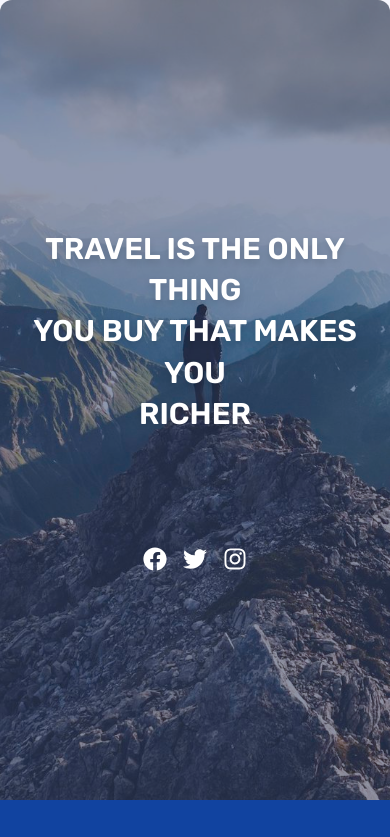
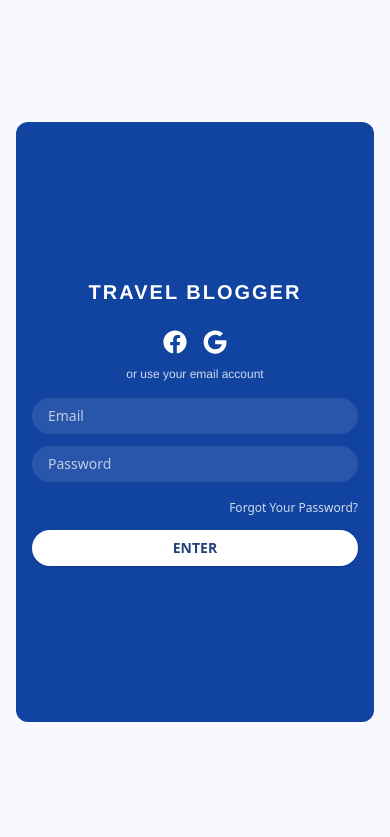
Before and after one commit to souravsolutions/MERN-Travel-blog, a React (Vite) app in the folder frontend/: page /login in a window 390 px wide. Shown: the top 837 px of the page. Built offline with nearby package versions, Linux system fonts and the light colour scheme; no server answers.

Commit message:
addSignup

```diff
--- a/frontend/package.json
+++ b/frontend/package.json
@@ -19,6 +19,7 @@
     "react-dom": "^19.1.0",
     "react-icons": "^5.5.0",
     "react-router-dom": "^7.7.1",
+    "sonner": "^2.0.7",
     "tailwindcss": "^4.1.11",
     "zustand": "^5.0.7"
   },
--- a/frontend/src/App.jsx
+++ b/frontend/src/App.jsx
@@ -1,8 +1,4 @@
-import {
-  BrowserRouter as Router,
-  Routes,
-  Route,
-} from "react-router-dom";
+import { BrowserRouter as Router, Routes, Route } from "react-router-dom";
 import { useEffect } from "react";
 import Home from "./pages/Home/Home";
 import Login from "./pages/Auth/Login";
@@ -10,6 +6,8 @@ import SignUp from "./pages/Auth/SignUp";
 import Front from "./pages/front";
 import SingelStory from "./components/SingelStory";
 import useAuthStore from "./context/AuthContext";
+import UserStory from "./components/UserStory";
+import { Toaster } from "sonner";
 
 function App() {
   const { fetchUser, user } = useAuthStore();
@@ -29,7 +27,9 @@ function App() {
           <Route path='/signup' element={<SignUp />} />
           <Route path='/dashboard' element={<Home />} />
           <Route path='/dashboard/:id' element={<SingelStory />} />
+          <Route path='/YourStory' element={<UserStory />} />
         </Routes>
+        <Toaster richColors position='top-right' />
       </Router>
     </div>
   );
--- a/frontend/src/components/Body.jsx
+++ b/frontend/src/components/Body.jsx
@@ -4,9 +4,10 @@ import { Heart } from "lucide-react";
 import useAuthStore from "../context/AuthContext";
 
 function Body() {
-  const stories = useAuthStore((state) => state.stories);
-  const likes = useAuthStore((state) => state.likes);
-  const user = useAuthStore((state) => state.user);
+  // const stories = useAuthStore((state) => state.stories);
+  // const likes = useAuthStore((state) => state.likes);
+  // const user = useAuthStore((state) => state.user);
+  const { stories, likes, user } = useAuthStore();
 
   const [updating, setUpdating] = useState(null);
 
--- a/frontend/src/components/Navbar.jsx
+++ b/frontend/src/components/Navbar.jsx
@@ -24,7 +24,7 @@ function Navbar() {
             Dashboard
           </a>
           <a
-            href='/stories'
+            href='/YourStory'
             className='text-slate-600 hover:text-blue-600 transition-colors duration-200'
           >
             My Stories
@@ -81,7 +81,7 @@ function Navbar() {
           Dashboard
         </a>
         <a
-          href='/stories'
+          href='/YourStory'
           className='text-slate-600 hover:text-blue-600 transition-colors duration-200'
         >
           My Stories
--- /dev/null
+++ b/frontend/src/components/UserStory.jsx
@@ -0,0 +1,9 @@
+import React from 'react'
+
+function UserStory() {
+  return (
+    <div>UserStory</div>
+  )
+}
+
+export default UserStory
--- a/frontend/src/pages/Auth/Login.jsx
+++ b/frontend/src/pages/Auth/Login.jsx
@@ -6,6 +6,7 @@ import { FaGoogle } from "react-icons/fa";
 import ApiClient from "../../service/apiClient.js";
 import { useNavigate } from "react-router-dom";
 import useAuthStore from "../../context/AuthContext";
+
 function Login() {
   const [email, setEmail] = useState("");
   const [password, setPassword] = useState("");
@@ -25,21 +26,25 @@ function Login() {
       allStory(storiesRes.data.data);
 
       navigate("/dashboard");
+      window.location.reload();
     } catch (err) {
       console.error("Login error:", err);
     }
   };
 
   return (
-    <div className='min-h-screen w-full flex items-center justify-center bg-[#F8F8FF]'>
-      <div className='flex flex-col md:flex-row rounded-xl shadow-2xl overflow-hidden bg-white/90 w-full max-w-7xl min-h-[700px] box-shadow: rgba(0, 0, 0, 0.25) 0px 14px 28px, rgba(0, 0, 0, 0.22) 0px 10px 10px;'>
-        <div className='md:flex-1 relative bg-cover bg-center h-200 bg-[url(/login-image.jpeg)] '>
-          <div className='absolute inset-0 bg-[rgba(32,50,99,0.5)] flex flex-col items-center justify-center h-full gap-20'>
-            <h2 className='text-white text-3xl font-semibold text-center mb-8 leading-snug drop-shadow-md font-display2'>
-              TRAVEL IS THE ONLY THING <br /> YOU BUY THAT MAKES YOU <br />{" "}
+    <div className='min-h-screen w-full flex items-center justify-center bg-[#F8F8FF] p-4'>
+      <div className='flex flex-col sm:flex-row rounded-xl overflow-hidden bg-white/90 w-full max-w-7xl min-h-[600px] sm:min-h-[700px] shadow-[rgba(0,0,0,0.25)_0px_14px_28px,rgba(0,0,0,0.22)_0px_10px_10px]'>
+        <div className='hidden sm:block sm:flex-1 relative bg-cover bg-center h-80 sm:h-auto bg-[url(/login-image.jpeg)]'>
+          <div className='absolute inset-0 bg-[rgba(32,50,99,0.5)] flex flex-col items-center justify-center h-full gap-10 lg:gap-20 px-4 text-center'>
+            <h2 className='text-white text-2xl md:text-3xl lg:text-4xl font-semibold leading-snug drop-shadow-md font-display2'>
+              TRAVEL IS THE ONLY THING
+              <br />
+              YOU BUY THAT MAKES YOU
+              <br />
               RICHER
             </h2>
-            <div className='flex gap-4 text-2xl text-white'>
+            <div className='flex gap-4 text-xl md:text-2xl lg:text-3xl text-white'>
               <FaFacebook />
               <FaTwitter />
               <FaInstagram />
@@ -47,42 +52,51 @@ function Login() {
           </div>
         </div>
 
-        <div className='md:flex-1 w-full bg-[#1143a0] flex justify-center items-center p-8'>
-          <div className='w-full max-w-sm text-white '>
-            <h2 className='tracking-widest text-center mb-10 font-display text-2xl font-bold'>
+        <div className='flex-1 w-full bg-[#1143a0] flex justify-center items-center p-4 sm:p-6 lg:p-10'>
+          <div className='w-full max-w-sm text-white'>
+            <h2 className='tracking-widest text-center mb-6 sm:mb-8 lg:mb-10 font-display text-xl lg:text-2xl font-bold'>
               TRAVEL BLOGGER
             </h2>
-            <div className='flex justify-center gap-6 text-4xl mb-4'>
+
+            <div className='flex justify-center gap-4 sm:gap-6 text-2xl lg:text-3xl mb-3 sm:mb-4'>
               <FaFacebook />
               <FaGoogle />
             </div>
-            <span className='block text-center text-sm opacity-80 mb-5 font-display'>
+
+            <span className='block text-center text-xs sm:text-sm opacity-80 mb-4 sm:mb-5 font-display'>
               or use your email account
             </span>
-            <form>
+
+            <form className='space-y-3 sm:space-y-4'>
               <input
                 type='email'
                 value={email}
                 onChange={(e) => setEmail(e.target.value)}
                 placeholder='Email'
-                className='w-full p-3 mb-4 rounded-full border-none outline-none bg-white/10 text-white placeholder-white/70 focus:bg-white/25'
+                className='w-full px-4 py-2 rounded-full border-none outline-none bg-white/10 text-white placeholder-white/70 focus:bg-white/25 text-sm sm:text-base'
               />
+
               <input
                 type='password'
                 value={password}
                 onChange={(e) => setPassword(e.target.value)}
                 placeholder='Password'
-                className='w-full p-3 mb-4 rounded-full border-none outline-none bg-white/10 text-white placeholder-white/70 focus:bg-white/25'
+                className='w-full px-4 py-2 rounded-full border-none outline-none bg-white/10 text-white placeholder-white/70 focus:bg-white/25 text-sm sm:text-base'
               />
-              <div className='text-right mb-4'>
-                <a href='#' className='text-white/80 text-sm'>
+
+              <div className='text-right mb-3 sm:mb-4'>
+                <a
+                  href='#'
+                  className='text-white/80 text-xs sm:text-sm hover:text-white transition-colors'
+                >
                   Forgot Your Password?
                 </a>
               </div>
+
               <button
                 type='submit'
                 onClick={loginHandeler}
-                className='w-full p-3 rounded-full bg-white text-[#24427a] font-bold text-lg shadow hover:bg-[#f2f7ff]'
+                className='w-full px-4 py-2 sm:py-3 rounded-full bg-white text-[#24427a] font-bold text-sm sm:text-base lg:text-lg shadow hover:bg-[#f2f7ff] transition-colors'
               >
                 ENTER
               </button>
--- a/frontend/src/pages/Auth/SignUp.jsx
+++ b/frontend/src/pages/Auth/SignUp.jsx
@@ -1,9 +1,120 @@
-import React from 'react'
+import React, { useState } from "react";
+import { FaFacebook } from "react-icons/fa";
+import { FaTwitter } from "react-icons/fa";
+import { FaInstagram } from "react-icons/fa";
+import { FaGoogle } from "react-icons/fa";
+import ApiClient from "../../service/apiClient.js";
+import { useNavigate } from "react-router-dom";
+import useAuthStore from "../../context/AuthContext";
 
 function SignUp() {
+  const [email, setEmail] = useState("");
+  const [password, setPassword] = useState("");
+  const [fullName, setFullName] = useState("");
+  const navigate = useNavigate();
+
+  const signup = useAuthStore((state) => state.login);
+  const allStory = useAuthStore((state) => state.allStory);
+
+  const signuphandaler = async (e) => {
+    e.preventDefault();
+    try {
+      const res = await ApiClient.signUp(fullName, email, password);
+      const user = res.data.user;
+      signup(user);
+
+      const storiesRes = await ApiClient.getUserStories();
+      allStory(storiesRes.data.data);
+
+      navigate("/dashboard");
+      window.location.reload();
+    } catch (err) {
+      console.error("Login error:", err);
+    }
+  };
+
   return (
-    <div>SignUp</div>
-  )
+    <div className='min-h-screen w-full flex items-center justify-center bg-[#F8F8FF] p-4'>
+      <div className='flex flex-col sm:flex-row rounded-xl overflow-hidden bg-white/90 w-full max-w-7xl min-h-[600px] sm:min-h-[700px] shadow-[rgba(0,0,0,0.25)_0px_14px_28px,rgba(0,0,0,0.22)_0px_10px_10px]'>
+        <div className='hidden sm:block sm:flex-1 relative bg-cover bg-center h-80 sm:h-auto bg-[url(/signup.jpg)]'>
+          <div className='absolute inset-0 bg-[rgba(32,50,99,0.5)] flex flex-col items-center justify-center h-full gap-10 lg:gap-20 px-4 text-center'>
+            <h2 className='text-white text-xl md:text-3xl lg:text-3xl font-semibold leading-snug drop-shadow-md font-display2'>
+              TRAVEL IS THE ONLY THING
+              <br />
+              YOU BUY THAT MAKES YOU
+              <br />
+              RICHER
+            </h2>
+            <div className='flex gap-4 text-xl md:text-2xl lg:text-3xl text-white'>
+              <FaFacebook />
+              <FaTwitter />
+              <FaInstagram />
+            </div>
+          </div>
+        </div>
+
+        <div className='flex-1 w-full bg-[#1143a0] flex justify-center items-center p-4 sm:p-6 lg:p-10'>
+          <div className='w-full max-w-sm text-white'>
+            <h2 className='tracking-widest text-center mb-6 sm:mb-8 lg:mb-10 font-display text-xl lg:text-2xl font-bold'>
+              TRAVEL BLOGGER
+            </h2>
+
+            <div className='flex justify-center gap-4 sm:gap-6 text-2xl lg:text-3xl mb-3 sm:mb-4'>
+              <FaFacebook />
+              <FaGoogle />
+            </div>
+
+            <span className='block text-center text-xs sm:text-sm opacity-80 mb-4 sm:mb-5 font-display'>
+              or use your email account
+            </span>
+
+            <form className='space-y-3 sm:space-y-4'>
+              <input
+                type='text'
+                value={fullName}
+                onChange={(e) => setFullName(e.target.value)}
+                placeholder='Fullname'
+                className='w-full px-4 py-2 rounded-full border-none outline-none bg-white/10 text-white placeholder-white/70 focus:bg-white/25 text-sm sm:text-base'
+              />
+
+              <input
+                type='email'
+                value={email}
+                onChange={(e) => setEmail(e.target.value)}
+                placeholder='Email'
+                className='w-full px-4 py-2 rounded-full border-none outline-none bg-white/10 text-white placeholder-white/70 focus:bg-white/25 text-sm sm:text-base'
+              />
+
+              <input
+                type='password'
+                value={password}
+                onChange={(e) => setPassword(e.target.value)}
+                placeholder='Password'
+                className='w-full px-4 py-2 rounded-full border-none outline-none bg-white/10 text-white placeholder-white/70 focus:bg-white/25 text-sm sm:text-base'
+              />
+
+              <div className='text-right mb-3 sm:mb-4'>
+                <a
+                  href='/login'
+                  className='text-white/80 text-xs sm:text-sm hover:text-white transition-colors'
+                >
+                  Login
+                </a>
+              </div>
+
+              <button
+                type='submit'
+                onClick={signuphandaler}
+                className='w-full px-4 py-2 sm:py-3 rounded-full bg-white text-[#24427a] font-bold text-sm sm:text-base lg:text-lg shadow hover:bg-[#f2f7ff] transition-colors'
+              >
+                CREATE YOUR ACCOUNT
+              </button>
+            </form>
+          </div>
+        </div>
+      </div>
+    </div>
+  );
 }
 
-export default SignUp
+export default SignUp;
--- a/frontend/src/service/apiClient.js
+++ b/frontend/src/service/apiClient.js
@@ -13,8 +13,8 @@ class ApiClient {
     });
   }
 
-  async signUp(username, email, password) {
-    return this.client.post("/auth/signup", { username, email, password });
+  async signUp(fullName, email, password) {
+    return this.client.post("/auth/signup", { fullName, email, password });
   }
 
   async login(email, password) {
```
Also changed, not shown: frontend/src/pages/Home/Home.jsx (+5 -5 lines), frontend/public/signup.jpg (added), 1 other file (tests, documents, lock files or other folders).
